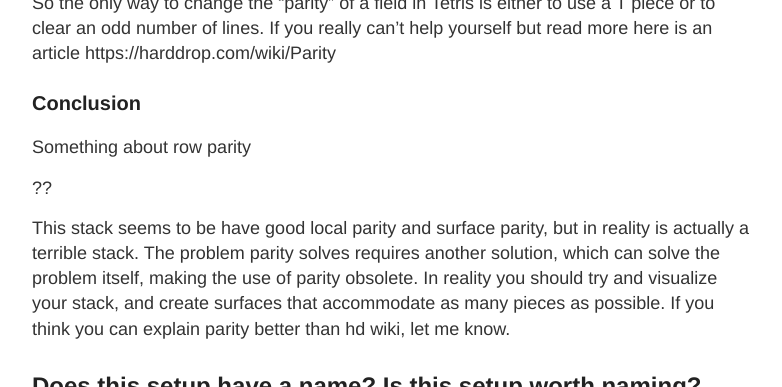
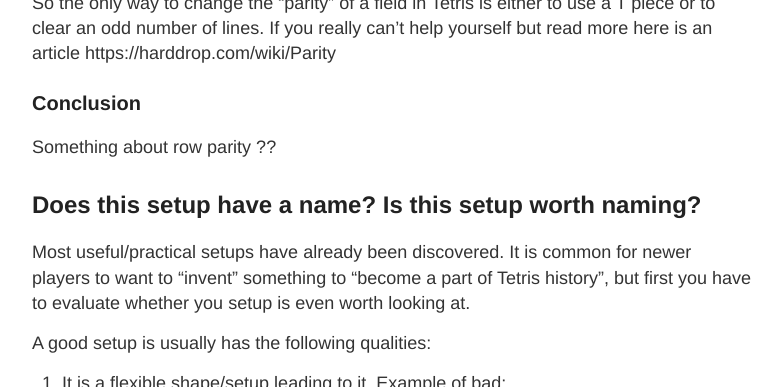
Before and after one commit to winterNebs/TETRIS-FAQ, a Jekyll site: the page built from index.md, in a window 1280 px wide and 900 px high, scrolled down 10230 px, cut to the strip 123-510 px from the top of the window. Shown: the whole strip, without its empty margins (248-1030 px from the left). Built offline with Jekyll 4.4.1, drawn with Linux system fonts in a browser that asks for light colours; our own code applies the rules of GitHub Pages for plain Markdown files.

Commit message:
Update index.md

```diff
--- a/index.md
+++ b/index.md
@@ -224,11 +224,7 @@ So the only way to change the "parity" of a field in Tetris is either to use a T
 
 ### Conclusion
 
-Something about row parity
-
-??
-
-This stack seems to be have good local parity and surface parity, but in reality is actually a terrible stack. The problem parity solves requires another solution, which can solve the problem itself, making the use of parity obsolete. In reality you should try and visualize your stack, and create surfaces that accommodate as many pieces as possible. If you think you can explain parity better than hd wiki, let me know.
+Something about row parity ??
 
 ## Does this setup have a name? Is this setup worth naming?
 
```
